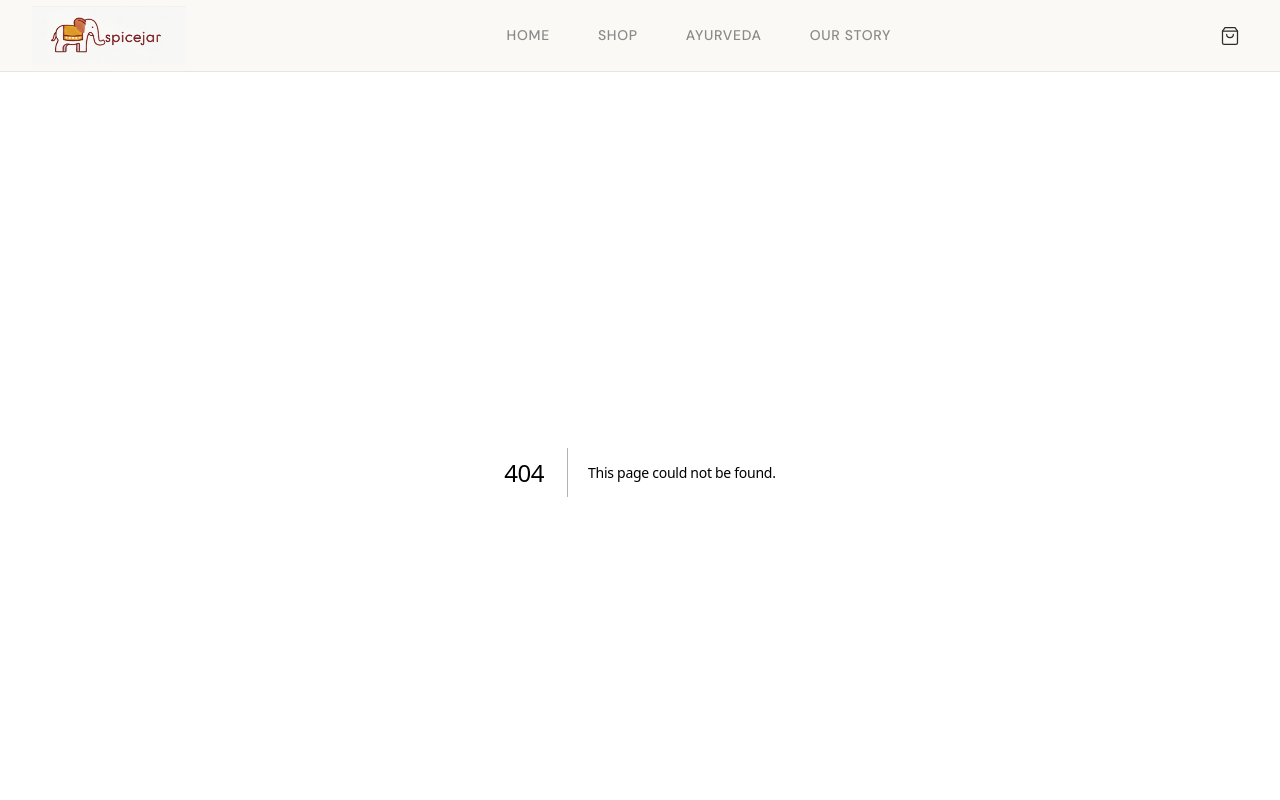
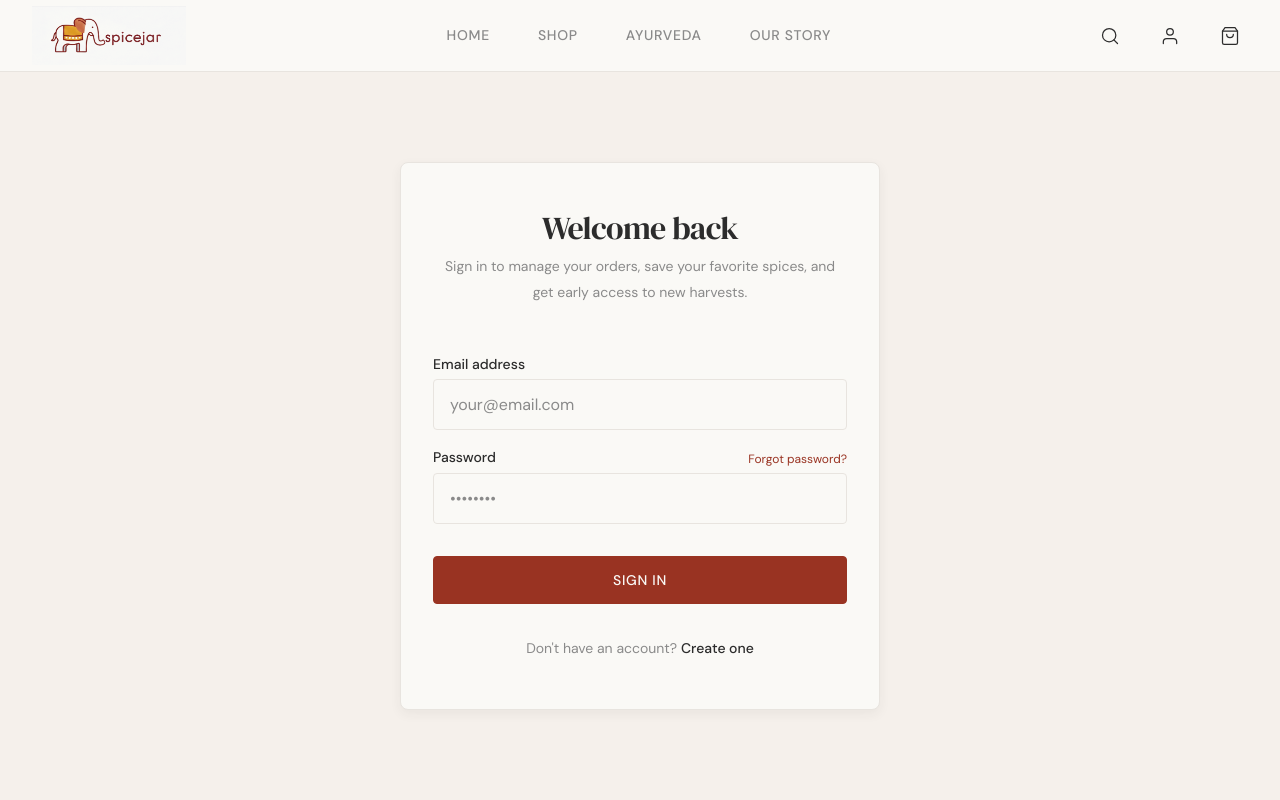
Before and after one commit to prabhatnegione-maker/spicejar, a Next.js app: page /login in a window 1280 px wide. Before the commit this address had no page. Shown: the top 800 px of the page. Built offline with nearby package versions, Linux system fonts and the light colour scheme.

Commit message:
Feat: Add Search and User Profile header utilities and complete Login page

```diff
--- /dev/null
+++ b/src/app/login/page.js
@@ -0,0 +1,45 @@
+"use client";
+
+import Link from "next/link";
+
+export default function LoginPage() {
+  return (
+    <div className="login-page">
+      <div className="login-container">
+        <div className="login-form-section">
+          <div className="login-header">
+            <h1 style={{ fontFamily: "'DM Serif Display', serif", fontSize: "2rem", marginBottom: "0.5rem", fontWeight: 400 }}>
+              Welcome back
+            </h1>
+            <p style={{ color: "var(--color-text-muted)", fontSize: "0.875rem" }}>
+              Sign in to manage your orders, save your favorite spices, and get early access to new harvests.
+            </p>
+          </div>
+
+          <form className="login-form" onSubmit={(e) => e.preventDefault()}>
+            <div className="form-group">
+              <label htmlFor="email">Email address</label>
+              <input type="email" id="email" className="input" placeholder="your@email.com" required />
+            </div>
+
+            <div className="form-group">
+              <div style={{ display: "flex", justifyContent: "space-between", alignItems: "center" }}>
+                <label htmlFor="password">Password</label>
+                <a href="#" className="forgot-password">Forgot password?</a>
+              </div>
+              <input type="password" id="password" className="input" placeholder="••••••••" required />
+            </div>
+
+            <button type="submit" className="btn btn-primary" style={{ width: "100%", marginTop: "1rem" }}>
+              Sign in
+            </button>
+          </form>
+
+          <p className="login-footer">
+            Don't have an account? <Link href="/register">Create one</Link>
+          </p>
+        </div>
+      </div>
+    </div>
+  );
+}
--- a/src/components/Header.js
+++ b/src/components/Header.js
@@ -4,6 +4,7 @@ import Link from "next/link";
 import { usePathname } from "next/navigation";
 import { useState } from "react";
 import { useCart } from "@/lib/cart-context";
+import SearchModal from "./SearchModal";
 
 const navLinks = [
   { href: "/", label: "Home" },
@@ -16,6 +17,7 @@ export default function Header() {
   const pathname = usePathname();
   const { totalItems, openDrawer, mounted } = useCart();
   const [mobileOpen, setMobileOpen] = useState(false);
+  const [searchOpen, setSearchOpen] = useState(false);
 
   return (
     <header className="header">
@@ -47,6 +49,31 @@ export default function Header() {
         </nav>
 
         <div className="header-actions">
+          {/* Search Button */}
+          <button
+            className="action-button"
+            onClick={() => setSearchOpen(true)}
+            aria-label="Open search"
+          >
+            <svg width="20" height="20" viewBox="0 0 24 24" fill="none" stroke="currentColor" strokeWidth="1.5" strokeLinecap="round" strokeLinejoin="round">
+              <circle cx="11" cy="11" r="8"></circle>
+              <line x1="21" y1="21" x2="16.65" y2="16.65"></line>
+            </svg>
+          </button>
+
+          {/* User Profile */}
+          <Link
+            href="/login"
+            className="action-button"
+            aria-label="User account"
+          >
+            <svg width="20" height="20" viewBox="0 0 24 24" fill="none" stroke="currentColor" strokeWidth="1.5" strokeLinecap="round" strokeLinejoin="round">
+              <path d="M20 21v-2a4 4 0 00-4-4H8a4 4 0 00-4 4v2"></path>
+              <circle cx="12" cy="7" r="4"></circle>
+            </svg>
+          </Link>
+
+          {/* Cart Toggle */}
           <button
             className="cart-button"
             onClick={openDrawer}
@@ -84,6 +111,8 @@ export default function Header() {
           </button>
         </div>
       </div>
+
+      <SearchModal isOpen={searchOpen} onClose={() => setSearchOpen(false)} />
     </header>
   );
 }
--- /dev/null
+++ b/src/components/SearchModal.js
@@ -0,0 +1,74 @@
+"use client";
+
+import { useState, useEffect, useRef } from "react";
+import { useRouter } from "next/navigation";
+
+export default function SearchModal({ isOpen, onClose }) {
+  const [query, setQuery] = useState("");
+  const inputRef = useRef(null);
+  const router = useRouter();
+
+  useEffect(() => {
+    if (isOpen && inputRef.current) {
+      setTimeout(() => inputRef.current.focus(), 100);
+    }
+  }, [isOpen]);
+
+  if (!isOpen) return null;
+
+  const handleSubmit = (e) => {
+    e.preventDefault();
+    if (query.trim()) {
+      onClose();
+      // Right now the shop page doesn't have a search parameter handler,
+      // but this sets up the URL correctly for future implementation!
+      router.push(`/shop?q=${encodeURIComponent(query.trim())}`);
+    }
+  };
+
+  return (
+    <div className="search-modal-overlay" onClick={onClose}>
+      <div className="search-modal-content" onClick={(e) => e.stopPropagation()}>
+        <form onSubmit={handleSubmit} className="search-modal-form">
+          <svg
+            className="search-modal-icon"
+            width="24"
+            height="24"
+            viewBox="0 0 24 24"
+            fill="none"
+            stroke="currentColor"
+            strokeWidth="2"
+            strokeLinecap="round"
+            strokeLinejoin="round"
+          >
+            <circle cx="11" cy="11" r="8"></circle>
+            <line x1="21" y1="21" x2="16.65" y2="16.65"></line>
+          </svg>
+          <input
+            ref={inputRef}
+            type="text"
+            className="search-modal-input"
+            placeholder="Search spices, herbs, or blends..."
+            value={query}
+            onChange={(e) => setQuery(e.target.value)}
+          />
+          <button type="button" className="search-modal-close" onClick={onClose} aria-label="Close search">
+            <svg
+              width="24"
+              height="24"
+              viewBox="0 0 24 24"
+              fill="none"
+              stroke="currentColor"
+              strokeWidth="2"
+              strokeLinecap="round"
+              strokeLinejoin="round"
+            >
+              <line x1="18" y1="6" x2="6" y2="18"></line>
+              <line x1="6" y1="6" x2="18" y2="18"></line>
+            </svg>
+          </button>
+        </form>
+      </div>
+    </div>
+  );
+}
--- a/src/styles/components.css
+++ b/src/styles/components.css
@@ -77,6 +77,21 @@
   display: flex;
   align-items: center;
   gap: var(--space-lg);
+}
+
+.action-button {
+  display: flex;
+  align-items: center;
+  color: var(--color-text);
+  cursor: pointer;
+  background: none;
+  border: none;
+  padding: var(--space-sm);
+  transition: color var(--transition-fast);
+}
+
+.action-button:hover {
+  color: var(--color-accent);
 }
 
 .cart-button {
@@ -1985,3 +2000,140 @@
 .section-header h2 {
   font-weight: var(--font-weight-light);
 }
+
+/* ==================== SEARCH MODAL ==================== */
+.search-modal-overlay {
+  position: fixed;
+  inset: 0;
+  background-color: var(--color-overlay);
+  backdrop-filter: blur(4px);
+  -webkit-backdrop-filter: blur(4px);
+  z-index: 300;
+  display: flex;
+  align-items: flex-start;
+  justify-content: center;
+  padding-top: 15vh;
+  animation: fadeIn 0.2s ease-out forwards;
+}
+
+.search-modal-content {
+  background-color: var(--color-bg);
+  width: 90%;
+  max-width: 600px;
+  border-radius: var(--border-radius-lg);
+  box-shadow: var(--shadow-lg);
+  overflow: hidden;
+  animation: slideDown 0.3s cubic-bezier(0.16, 1, 0.3, 1) forwards;
+}
+
+.search-modal-form {
+  display: flex;
+  align-items: center;
+  padding: 0 var(--space-md);
+  height: 72px;
+}
+
+.search-modal-icon {
+  color: var(--color-text-muted);
+  margin-right: var(--space-sm);
+}
+
+.search-modal-input {
+  flex: 1;
+  height: 100%;
+  border: none;
+  background: transparent;
+  font-size: var(--font-size-lg);
+  font-family: var(--font-family);
+  color: var(--color-text);
+  outline: none;
+}
+
+.search-modal-input::placeholder {
+  color: var(--color-text-muted);
+  font-weight: 300;
+}
+
+.search-modal-close {
+  background: none;
+  border: none;
+  cursor: pointer;
+  color: var(--color-text-muted);
+  display: flex;
+  align-items: center;
+  justify-content: center;
+  padding: var(--space-sm);
+  transition: color var(--transition-fast);
+}
+
+.search-modal-close:hover {
+  color: var(--color-text);
+}
+
+/* ==================== LOGIN PAGE ==================== */
+.login-page {
+  min-height: calc(100vh - var(--header-height));
+  display: flex;
+  align-items: center;
+  justify-content: center;
+  background-color: var(--color-bg-warm);
+  padding: var(--space-2xl) var(--space-xl);
+}
+
+.login-container {
+  background-color: var(--color-bg);
+  border-radius: var(--border-radius-lg);
+  box-shadow: var(--shadow-md);
+  width: 100%;
+  max-width: 480px;
+  overflow: hidden;
+  border: 1px solid var(--color-border);
+}
+
+.login-form-section {
+  padding: var(--space-2xl) var(--space-xl);
+}
+
+.login-header {
+  text-align: center;
+  margin-bottom: var(--space-2xl);
+}
+
+.form-group {
+  margin-bottom: var(--space-md);
+}
+
+.form-group label {
+  display: block;
+  font-size: var(--font-size-sm);
+  font-weight: var(--font-weight-medium);
+  margin-bottom: var(--space-xs);
+  color: var(--color-text);
+}
+
+.forgot-password {
+  font-size: var(--font-size-xs);
+  color: var(--color-accent);
+  text-decoration: none;
+}
+
+.forgot-password:hover {
+  text-decoration: underline;
+}
+
+.login-footer {
+  margin-top: var(--space-xl);
+  text-align: center;
+  font-size: var(--font-size-sm);
+  color: var(--color-text-muted);
+}
+
+.login-footer a {
+  color: var(--color-text);
+  font-weight: var(--font-weight-medium);
+  text-decoration: none;
+}
+
+.login-footer a:hover {
+  text-decoration: underline;
+}
```
